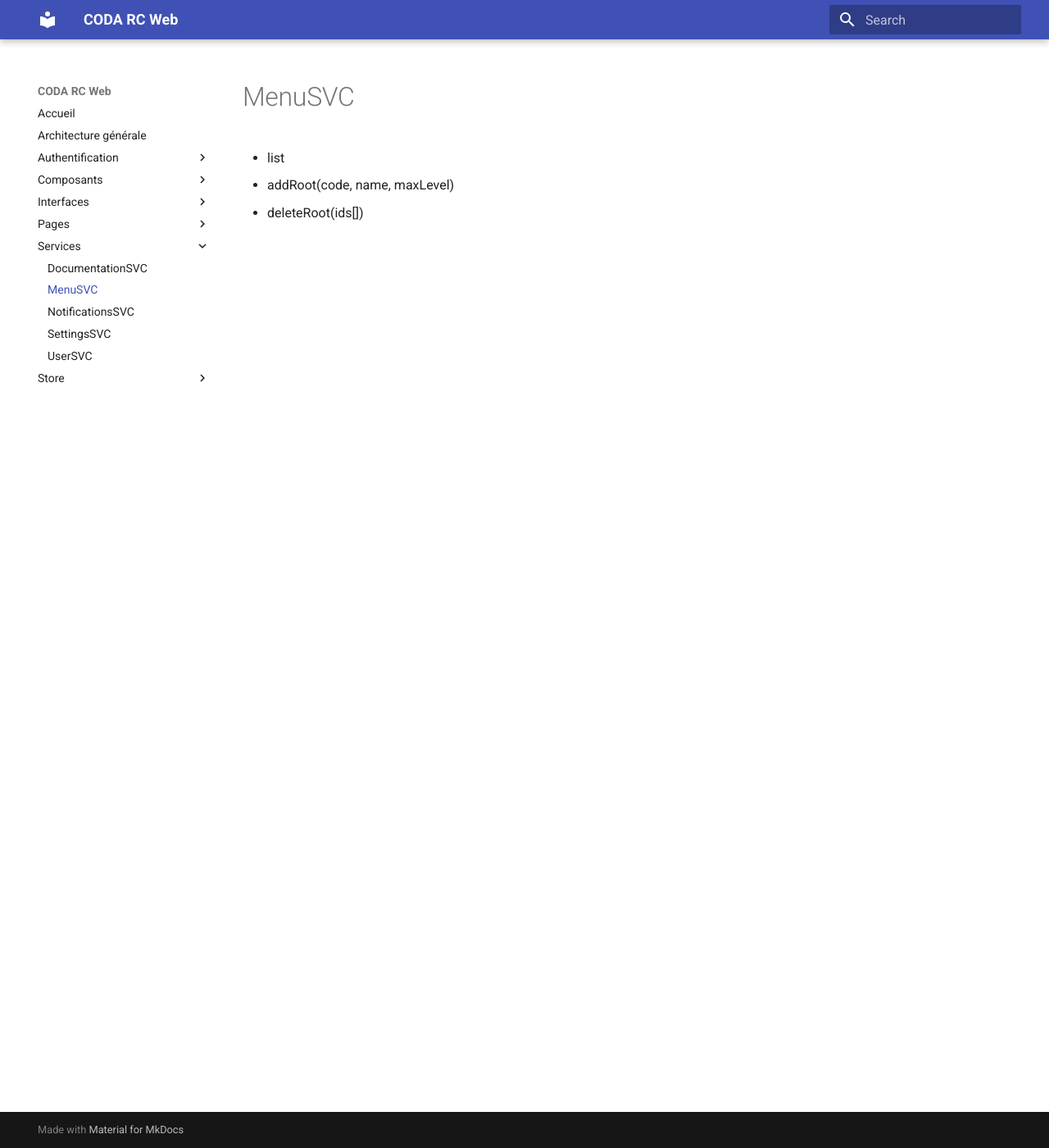
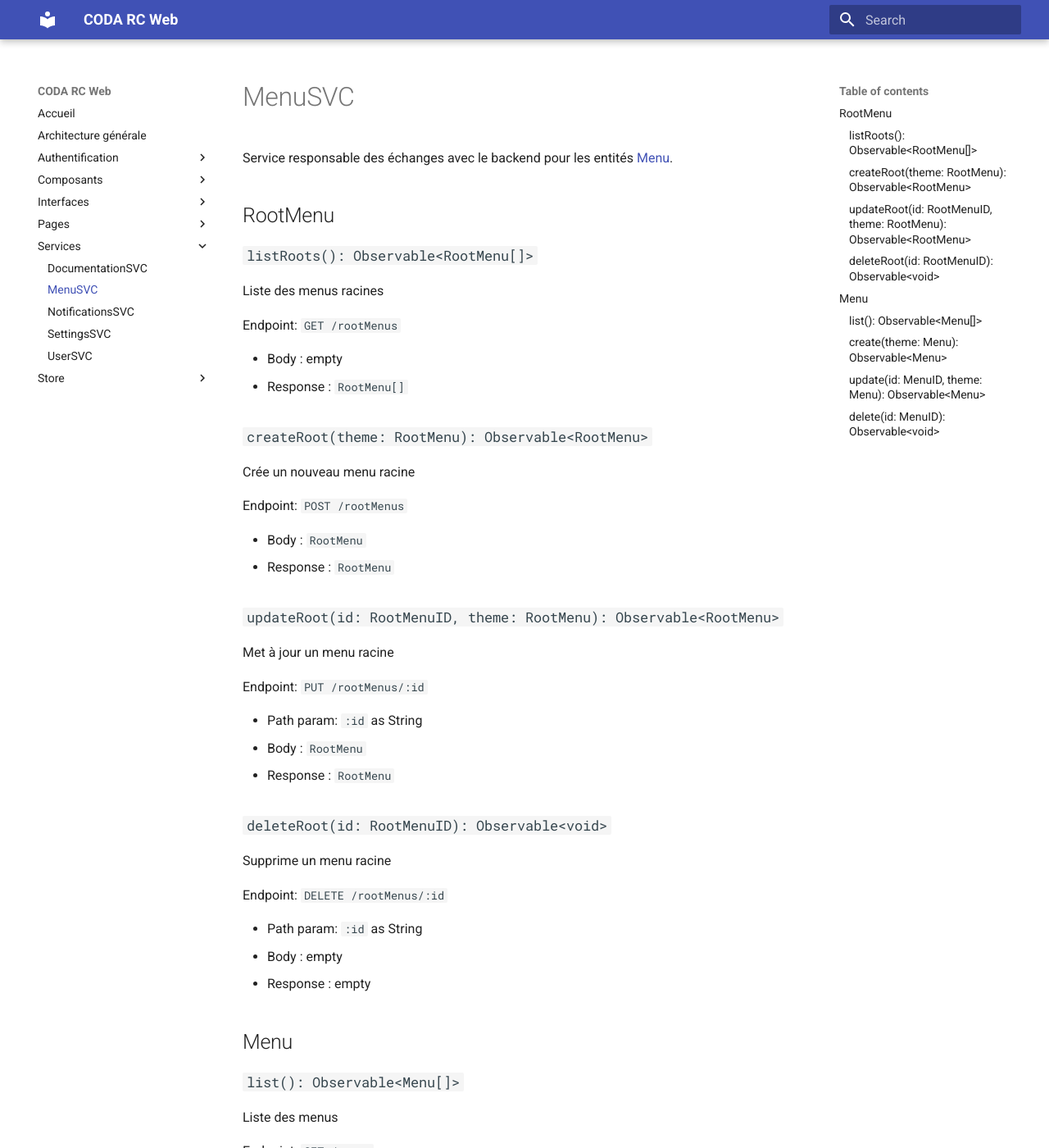
Before and after one commit to MichaelLhommeTransdev/demo-spec, an MkDocs documentation site: the page built from docs/Services/MenuSVC.md, in a window 1280 px wide and 1400 px high. Shown: the whole window at 82% size. Built offline with MkDocs 1.6.1 and Material for MkDocs 9.7.7, drawn with Linux system fonts in a browser that asks for light colours; some of the changed text lies outside the part shown.

Commit message:
Specs Menu

```diff
--- a/docs/Services/MenuSVC.md
+++ b/docs/Services/MenuSVC.md
@@ -1,3 +1,85 @@
-- list
-- addRoot(code, name, maxLevel)
-- deleteRoot(ids[])
+Service responsable des échanges avec le backend pour les entités [Menu](/Interfaces/Menu).
+
+
+## RootMenu
+
+### `listRoots(): Observable<RootMenu[]>`
+
+Liste des menus racines
+
+Endpoint: `GET /rootMenus`
+
+- Body : empty
+- Response : `RootMenu[]`
+
+
+### `createRoot(theme: RootMenu): Observable<RootMenu>`
+
+Crée un nouveau menu racine
+
+Endpoint: `POST /rootMenus`
+
+- Body : `RootMenu`
+- Response : `RootMenu`
+
+### `updateRoot(id: RootMenuID, theme: RootMenu): Observable<RootMenu>`
+
+Met à jour un menu racine
+
+Endpoint: `PUT /rootMenus/:id`
+
+- Path param: `:id` as String
+- Body : `RootMenu`
+* Response : `RootMenu`
+
+### `deleteRoot(id: RootMenuID): Observable<void>`
+
+Supprime un menu racine
+
+Endpoint: `DELETE /rootMenus/:id`
+
+- Path param: `:id` as String
+- Body : empty
+- Response : empty
+
+
+## Menu
+
+### `list(): Observable<Menu[]>`
+
+Liste des menus
+
+Endpoint: `GET /menus`
+
+- Body : empty
+- Response : `Menu[]`
+
+
+### `create(theme: Menu): Observable<Menu>`
+
+Crée un nouveau menu
+
+Endpoint: `POST /menus`
+
+- Body : `Menu`
+- Response : `Menu`
+
+### `update(id: MenuID, theme: Menu): Observable<Menu>`
+
+Met à jour un menu
+
+Endpoint: `PUT /menus/:id`
+
+- Path param: `:id` as String
+- Body : `Menu`
+* Response : `Menu`
+
+### `delete(id: MenuID): Observable<void>`
+
+Supprime un menu
+
+Endpoint: `DELETE /menus/:id`
+
+- Path param: `:id` as String
+- Body : empty
+- Response : empty
--- a/docs/Store/MenuStore.md
+++ b/docs/Store/MenuStore.md
@@ -1 +1,38 @@
-Stockage de l'arborescence des menus pour accès à travers toute l'application
+Store utilisé par les composants d'interface pour interragir avec les [objects de menus](/Interfaces/Menu). Il permet de garder en mémoire les données, et fait suivre les appels au [service MenuSVC](/Services/MenuSVC).
+
+## MenuRoot
+
+### `roots: Observable<MenuRoot[]>`
+
+Liste des menus racines
+
+### `createRoot(root: RootMenu): Observable<RootMenu>`
+
+Crée un nouveau menu racine
+
+### `updateRoot(id: RootMenuID, root: RootMenu): Observable<RootMenu>`
+
+Met à jour un menu racine
+
+### `deleteRoot(id: RootMenuID): Observable<void>`
+
+Supprime un menu racine
+
+
+## Menu
+
+### `menus: Observable<Menu[]>`
+
+Liste des menus
+
+### `create(menu: Menu): Observable<Menu>`
+
+Crée un nouveau menu
+
+### `update(id: MenuID, root: Menu): Observable<Menu>`
+
+Met à jour un menu
+
+### `delete(id: MenuID): Observable<void>`
+
+Supprime un menu
```
Also changed, not shown: docs/Interfaces/Menu.md (+31 -50 lines).
